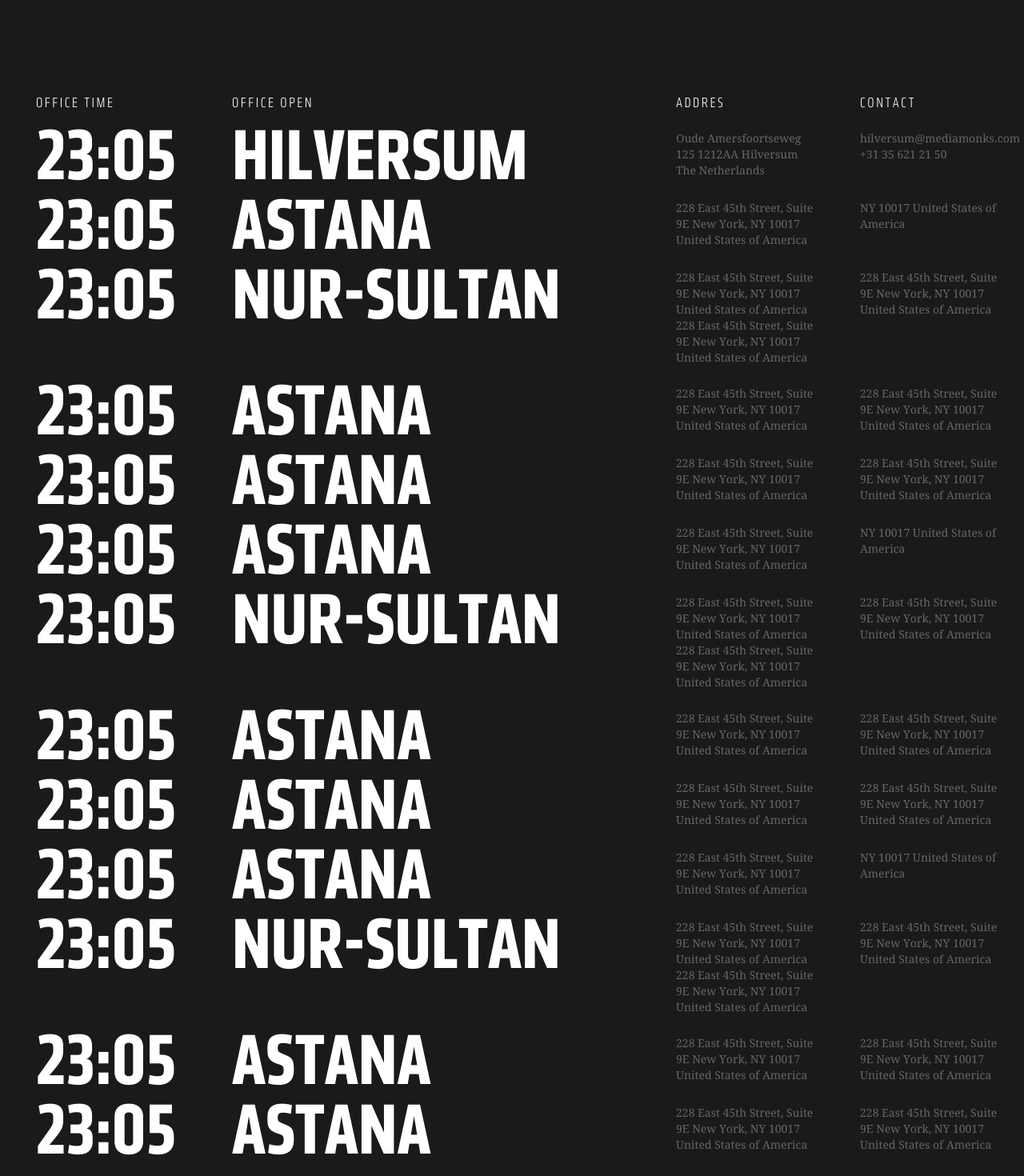
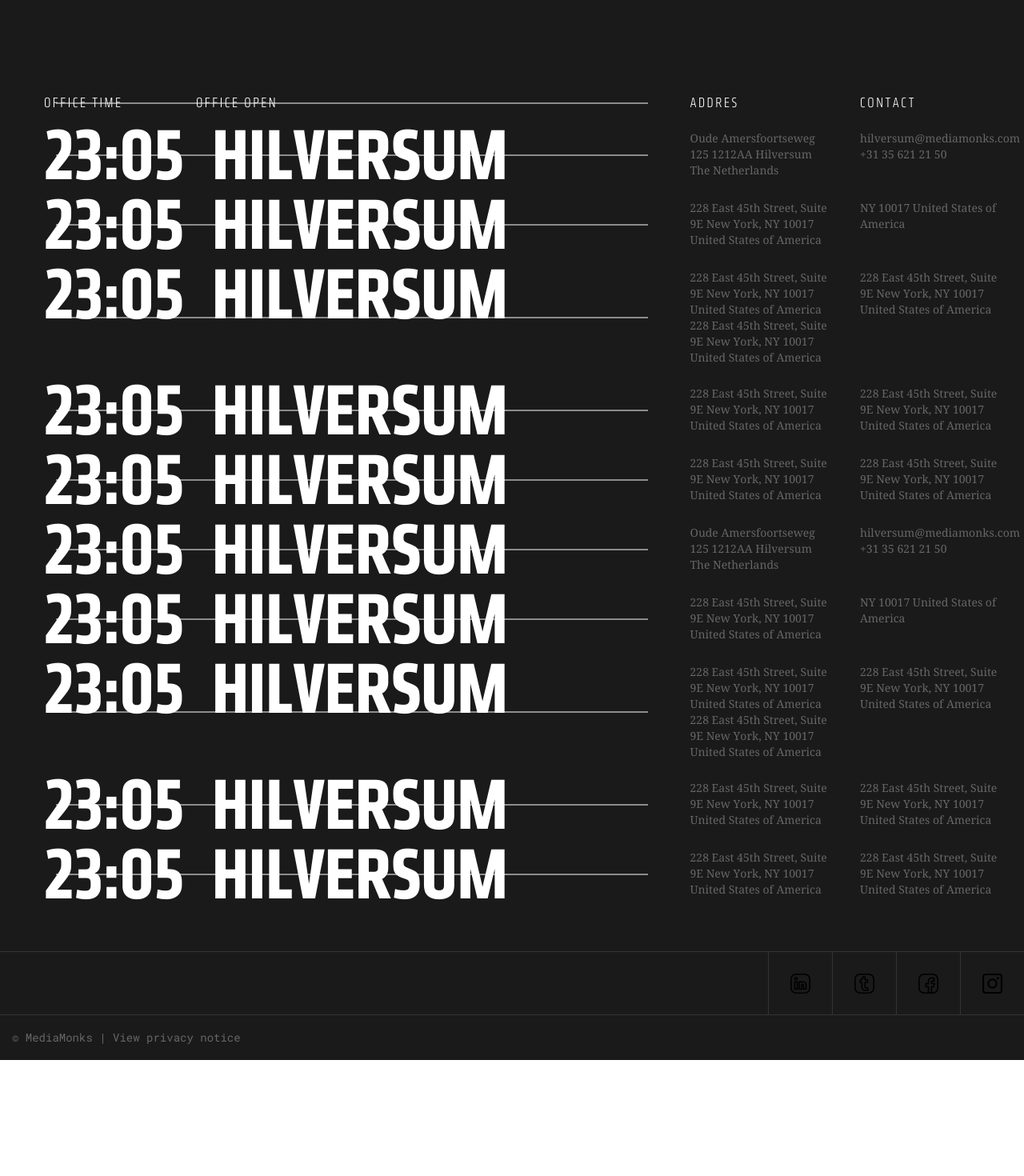
Before and after one commit to DaniyarOtynshin/mediamonks-website, a React (Create React App) app: page / in a window 1280 px wide. Shown: the part 900-2370 px from the top of the page at 80% size. After the commit the page ends 2225 px from the top, so only its background shows below. Built offline with nearby package versions, Linux system fonts and the light colour scheme; grey boxes are pictures that could not be loaded.

Commit message:
Add cross line on Table row

```diff
--- a/src/components/Table/Table.css
+++ b/src/components/Table/Table.css
@@ -1,7 +1,8 @@
 .table {
     font-family: 'klavika', serif;
+    color: #fff;
     max-width: 1250px;
-    padding: 0 0 0 45px;
+    padding: 0 0 0 55px;
 }
 
 .table__contact {
@@ -13,28 +14,39 @@
     max-width: 175px;
 }
 
-.table__office {
-    font-weight: 700;
-    color: #fff;
-    font-size: 92px;
-    text-transform: uppercase;
-    line-height: 62px;
-    width: 500px;
-}
-
 .table__row {
     display: flex;
     justify-content: space-between;
     margin: 25px 0;
 }
 
-.table__time {
+.table__office {
+    display: flex;
     font-weight: 700;
-    color: #fff;
     font-size: 92px;
     text-transform: uppercase;
     line-height: 62px;
-    width: 190px;
+    min-width: 770px;
+    margin: 0;
+    position: relative;
+}
+
+.table__office::before {
+    content: "";
+    position: absolute;
+    top: 50%;
+    left: 50%;
+    transform: translate(-50%, -50%);
+    width: calc(100% - 30px);
+    border-bottom: 1px solid #fff;
+}
+
+.table__time {
+    margin: 0 35px 0 0;
+}
+
+.table__open {
+    max-width: 500px;
 }
 
 .table__title_address {
--- a/src/components/Table/Table.jsx
+++ b/src/components/Table/Table.jsx
@@ -2,86 +2,90 @@
     return (
         <div className="page__table table">
                 <div className="table__row">
+                    <div className="table__office">
                         <div className="table__title table__title_time">office time</div>
                         <div className="table__title table__title_office">office open</div>
+                    </div>
                     <div className="table__title table__title_address">addres</div>
                     <div className="table__title table__title_address">contact</div>
                 </div>
                 <div className="table__row">
+                    <div className="table__office">
                         <div className="table__time">23:05</div>
-                    <div className="table__office">hilversum</div>
+                        <div className="table__open">hilversum</div>
+                    </div>
                     <div className="table__contact">Oude Amersfoortseweg 125 1212AA Hilversum The Netherlands</div>
                     <div className="table__contact">hilversum@mediamonks.com +31 35 621 21 50</div>
                 </div>
                 <div className="table__row">
+                    <div className="table__office">
                         <div className="table__time">23:05</div>
-                    <div className="table__office">Astana</div>
+                        <div className="table__open">hilversum</div>
+                    </div>
                     <div className="table__contact">228 East 45th Street, Suite 9E New York, NY 10017 United States of America</div>
                     <div className="table__contact">NY 10017 United States of America</div>
                 </div>
                 <div className="table__row">
+                    <div className="table__office">
                         <div className="table__time">23:05</div>
-                    <div className="table__office">Nur-Sultan</div>
+                        <div className="table__open">hilversum</div>
+                    </div>
                     <div className="table__contact">228 East 45th Street, Suite 9E New York, NY 10017 United States of America 228 East 45th Street, Suite 9E New York, NY 10017 United States of America</div>
                     <div className="table__contact">228 East 45th Street, Suite 9E New York, NY 10017 United States of America</div>
                 </div>
                 <div className="table__row">
+                    <div className="table__office">
                         <div className="table__time">23:05</div>
-                    <div className="table__office">Astana</div>
+                        <div className="table__open">hilversum</div>
+                    </div>
                     <div className="table__contact">228 East 45th Street, Suite 9E New York, NY 10017 United States of America</div>
                     <div className="table__contact">228 East 45th Street, Suite 9E New York, NY 10017 United States of America</div>
                 </div>
                 <div className="table__row">
+                    <div className="table__office">
                         <div className="table__time">23:05</div>
-                    <div className="table__office">Astana</div>
+                        <div className="table__open">hilversum</div>
+                    </div>
                     <div className="table__contact">228 East 45th Street, Suite 9E New York, NY 10017 United States of America</div>
                     <div className="table__contact">228 East 45th Street, Suite 9E New York, NY 10017 United States of America</div>
                 </div>
                 <div className="table__row">
+                    <div className="table__office">
                         <div className="table__time">23:05</div>
-                    <div className="table__office">Astana</div>
+                        <div className="table__open">hilversum</div>
+                    </div>
+                    <div className="table__contact">Oude Amersfoortseweg 125 1212AA Hilversum The Netherlands</div>
+                    <div className="table__contact">hilversum@mediamonks.com +31 35 621 21 50</div>
+                </div>
+                <div className="table__row">
+                    <div className="table__office">
+                        <div className="table__time">23:05</div>
+                        <div className="table__open">hilversum</div>
+                    </div>
                     <div className="table__contact">228 East 45th Street, Suite 9E New York, NY 10017 United States of America</div>
                     <div className="table__contact">NY 10017 United States of America</div>
                 </div>
                 <div className="table__row">
+                    <div className="table__office">
                         <div className="table__time">23:05</div>
-                    <div className="table__office">Nur-Sultan</div>
+                        <div className="table__open">hilversum</div>
+                    </div>
                     <div className="table__contact">228 East 45th Street, Suite 9E New York, NY 10017 United States of America 228 East 45th Street, Suite 9E New York, NY 10017 United States of America</div>
                     <div className="table__contact">228 East 45th Street, Suite 9E New York, NY 10017 United States of America</div>
                 </div>
                 <div className="table__row">
+                    <div className="table__office">
                         <div className="table__time">23:05</div>
-                    <div className="table__office">Astana</div>
+                        <div className="table__open">hilversum</div>
+                    </div>
                     <div className="table__contact">228 East 45th Street, Suite 9E New York, NY 10017 United States of America</div>
                     <div className="table__contact">228 East 45th Street, Suite 9E New York, NY 10017 United States of America</div>
                 </div>
                 <div className="table__row">
+                    <div className="table__office">
                         <div className="table__time">23:05</div>
-                    <div className="table__office">Astana</div>
-                    <div className="table__contact">228 East 45th Street, Suite 9E New York, NY 10017 United States of America</div>
-                    <div className="table__contact">228 East 45th Street, Suite 9E New York, NY 10017 United States of America</div>
+                        <div className="table__open">hilversum</div>
                     </div>
-                <div className="table__row">
-                    <div className="table__time">23:05</div>
-                    <div className="table__office">Astana</div>
-                    <div className="table__contact">228 East 45th Street, Suite 9E New York, NY 10017 United States of America</div>
-                    <div className="table__contact">NY 10017 United States of America</div>
-                </div>
-                <div className="table__row">
-                    <div className="table__time">23:05</div>
-                    <div className="table__office">Nur-Sultan</div>
-                    <div className="table__contact">228 East 45th Street, Suite 9E New York, NY 10017 United States of America 228 East 45th Street, Suite 9E New York, NY 10017 United States of America</div>
-                    <div className="table__contact">228 East 45th Street, Suite 9E New York, NY 10017 United States of America</div>
-                </div>
-                <div className="table__row">
-                    <div className="table__time">23:05</div>
-                    <div className="table__office">Astana</div>
-                    <div className="table__contact">228 East 45th Street, Suite 9E New York, NY 10017 United States of America</div>
-                    <div className="table__contact">228 East 45th Street, Suite 9E New York, NY 10017 United States of America</div>
-                </div>
-                <div className="table__row">
-                    <div className="table__time">23:05</div>
-                    <div className="table__office">Astana</div>
                     <div className="table__contact">228 East 45th Street, Suite 9E New York, NY 10017 United States of America</div>
                     <div className="table__contact">228 East 45th Street, Suite 9E New York, NY 10017 United States of America</div>
                 </div>
```
Lines whose indentation alone changed are shown as unchanged.
